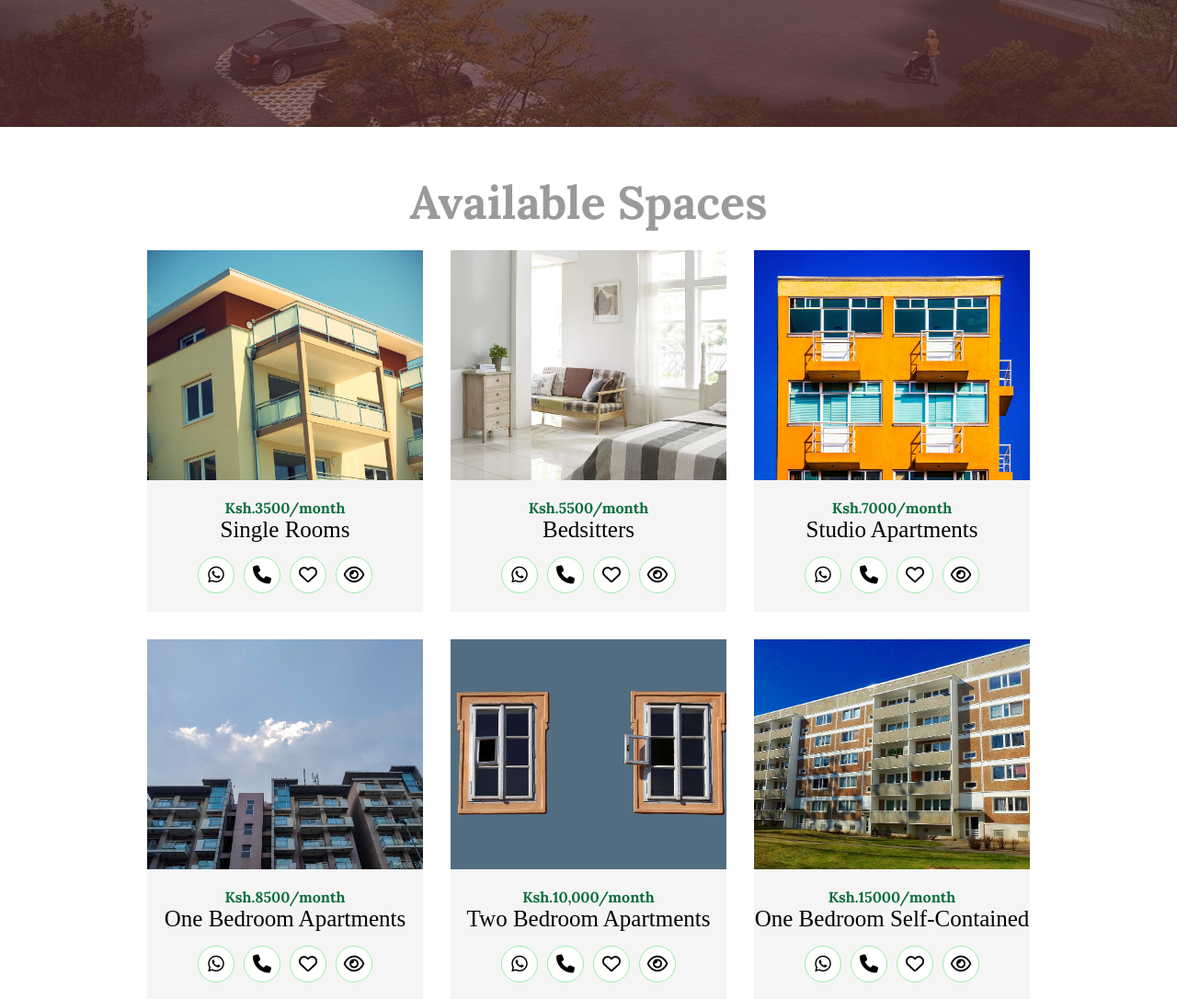
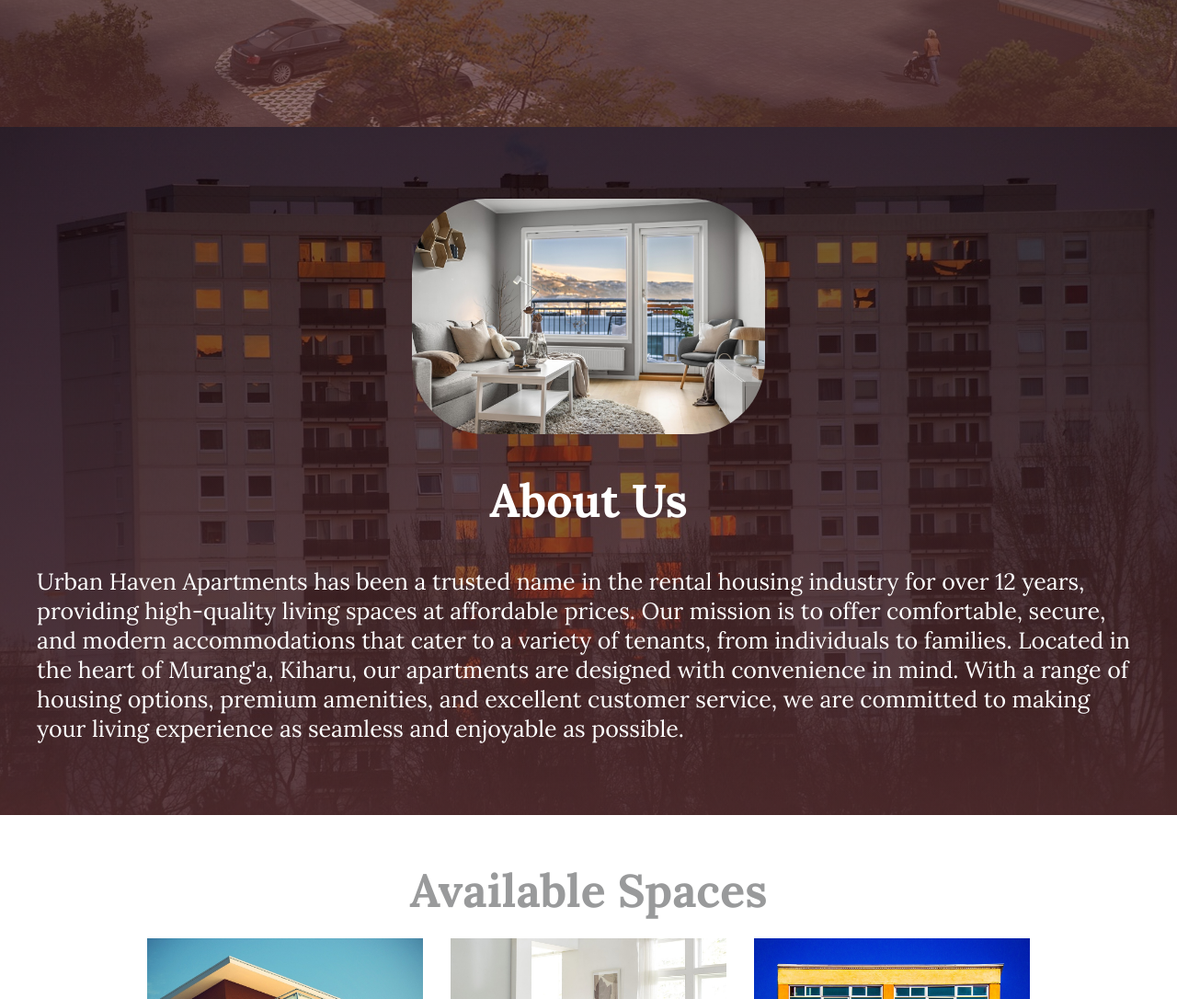
Before and after one commit to FrancisMurayaDev/urban-haven-apartments, a website built with Vite: page index.html in a window 1280 px wide. Shown: the part 919-2005 px from the top of the page at 92% size. Built offline with nearby package versions, Linux system fonts and the light colour scheme; a web font is replaced by a local one.

Commit message:
finish about section

```diff
--- a/index.html
+++ b/index.html
@@ -131,6 +131,21 @@
     </section>
 
     <!-- End of Hero Section -->
+
+    <!-- About Us -->
+     <section class="about-us">
+      <div class="about-main">
+        <img src="./assets/img/about-us.jpg" alt="apartment image" class="about-img">
+        <div class="about-text">
+          <h1 class="about-main-text">About Us</h1>
+          <p class="about-text-sub">Urban Haven Apartments has been a trusted name in the rental housing industry for over 12 years, providing high-quality living spaces at affordable prices. Our mission is to offer comfortable, secure, and modern accommodations that cater to a variety of tenants, from individuals to families.
+            Located in the heart of Murang'a, Kiharu, our apartments are designed with convenience in mind. With a range of housing options, premium amenities, and excellent customer service, we are committed to making your living experience as seamless and enjoyable as possible.
+          </p>
+        </div>
+      </div>
+     </section>
+
+    <!-- End of About Us Section -->
 
     <!-- spaces section -->
 
--- a/src/style.css
+++ b/src/style.css
@@ -221,6 +221,50 @@ font-weight: 700;
 
 /* End of hero section stylings */
 
+/* About Us Section */
+.about-us {
+  display: flex;
+  flex-wrap: wrap;
+  background-image: linear-gradient(rgba(21, 2, 2, 0.642), rgba(101, 53, 53, 0.692)), url(../assets/img/about-background.jpg);
+}
+.about-main {
+  display: flex;
+  align-items: center;
+  justify-content: space-around;
+  flex-wrap: wrap;
+}
+
+.about-us {
+  min-height: 90vh;
+  width: 100%;
+  padding: 7.8rem 0;
+}
+
+.about-main-text {
+  font-size: 5rem;
+  padding: 4rem 0;
+  color: white;
+  text-align: center;
+}
+
+.about-img {
+    height: auto;
+  width: 30%;
+  border-radius: 5em;
+
+}
+.about-text-sub {
+  color: white;
+  font-size: 2.5rem;
+  padding: 0 4rem;
+}
+
+
+
+
+
+/* End of About Us Section */
+
 /* spaces section */
 .title {
   display: flex;
```
Also changed, not shown: assets/img/about-background.jpg (added), assets/img/about-us.jpg (added).
